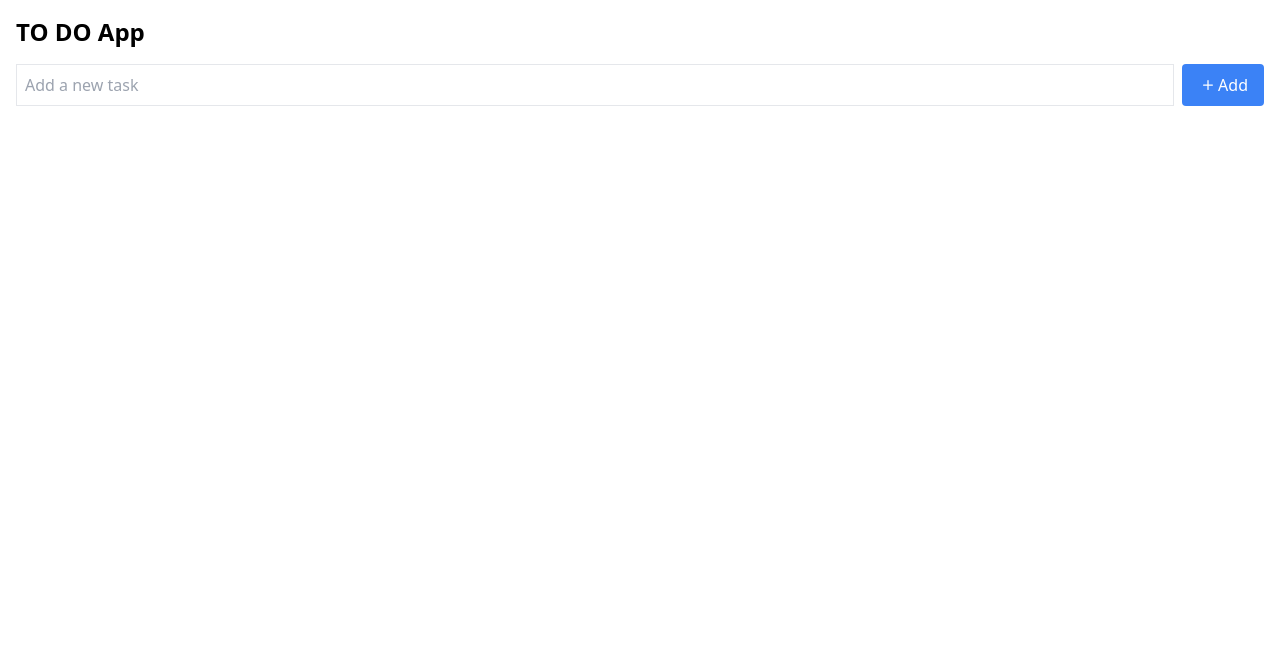
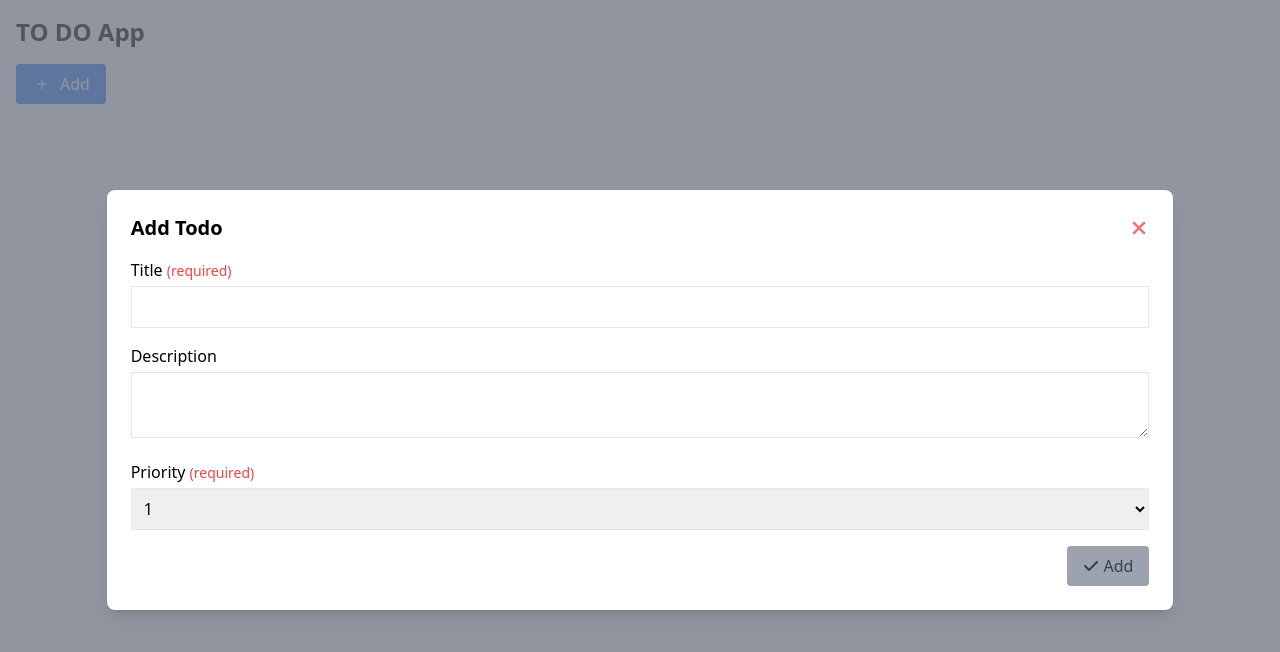
Before and after one commit to KokiMitsunaga/nin-todo, a Next.js app: page / in a window 1280 px wide. Both pictures are taken after a click on the button "Add". Shown: the top 652 px of the page. Built offline with nearby package versions, Linux system fonts and the light colour scheme.

Commit message:
addボタン押下時の挙動変更、Modalの作成

```diff
--- /dev/null
+++ b/app/components/Modal.tsx
@@ -0,0 +1,102 @@
+import React, { useState } from "react";
+import { FaCheck, FaXmark } from "react-icons/fa6";
+
+interface ModalProps {
+  isOpen: boolean;
+  onClose: () => void;
+  onAddTodo: (title: string, description: string, priority: number) => void;
+}
+
+const Modal = ({ isOpen, onClose, onAddTodo }: ModalProps) => {
+  const [title, setTitle] = useState("");
+  const [description, setDescription] = useState("");
+  const [priority, setPriority] = useState(1);
+
+  const handleAddClick = () => {
+    if (title.trim() && priority >= 1 && priority <= 4) {
+      onAddTodo(title, description, priority);
+      resetForm();
+      onClose();
+    }
+  };
+
+  const handleClose = () => {
+    resetForm();
+    onClose();
+  };
+
+  const resetForm = () => {
+    setTitle("");
+    setDescription("");
+    setPriority(1);
+  };
+
+  const isFormValid = title.trim() !== "" && priority >= 1 && priority <= 4;
+
+  if (!isOpen) return null;
+
+  return (
+    <div className="fixed inset-0 bg-gray-500 bg-opacity-75 flex justify-center items-center">
+      <div className="bg-white p-6 rounded-lg shadow-lg w-10/12">
+        <div className="flex justify-between items-center mb-4">
+          <h2 className="text-xl font-semibold">Add Todo</h2>
+          <button onClick={handleClose} className="text-red-400">
+            <FaXmark size={20} />
+          </button>
+        </div>
+        <div className="mb-4">
+          <label className="block mb-1">
+            Title <span className="text-red-500 text-sm">(required)</span>
+          </label>
+          <input
+            type="text"
+            value={title}
+            onChange={(e) => setTitle(e.target.value)}
+            className="border p-2 w-full"
+            required
+          />
+        </div>
+        <div className="mb-4">
+          <label className="block mb-1">Description</label>
+          <textarea
+            value={description}
+            onChange={(e) => setDescription(e.target.value)}
+            className="border p-2 w-full"
+          />
+        </div>
+        <div className="mb-4">
+          <label className="block mb-1">
+            Priority <span className="text-red-500 text-sm">(required)</span>
+          </label>
+          <select
+            value={priority}
+            onChange={(e) => setPriority(Number(e.target.value))}
+            className="border p-2 w-full"
+            required
+          >
+            <option value={1}>1</option>
+            <option value={2}>2</option>
+            <option value={3}>3</option>
+            <option value={4}>4</option>
+          </select>
+        </div>
+        <div className="flex justify-end">
+          <button
+            onClick={handleAddClick}
+            disabled={!isFormValid}
+            className={`px-4 py-2 rounded flex items-center ${
+              isFormValid
+                ? "bg-blue-500 text-white"
+                : "bg-gray-400 text-gray-700 cursor-not-allowed"
+            }`}
+          >
+            <FaCheck size={16} />
+            <span className="ml-1">Add</span>
+          </button>
+        </div>
+      </div>
+    </div>
+  );
+};
+
+export default Modal;
--- a/app/components/TodoButton.tsx
+++ b/app/components/TodoButton.tsx
@@ -1,17 +1,17 @@
 import { IoIosAdd } from "react-icons/io";
 
 interface TodoButtonProps {
-  addTodo: () => void;
+  onOpenModal: () => void;
 }
 
-const TodoButton = ({ addTodo }: TodoButtonProps) => {
+const TodoButton = ({ onOpenModal }: TodoButtonProps) => {
   return (
     <button
-      onClick={addTodo}
+      onClick={onOpenModal}
       className="bg-blue-500 text-white px-4 py-2 rounded flex items-center"
     >
       <IoIosAdd size={20} />
-      <span>Add</span>
+      <span className="ml-2">Add</span>
     </button>
   );
 };
--- a/app/components/TodoList.tsx
+++ b/app/components/TodoList.tsx
@@ -4,8 +4,8 @@ import { useState } from "react";
 import { FaCheck, FaXmark } from "react-icons/fa6";
 
 interface TodoListProps {
-  todos: string[];
-  updateTodo: (index: number, newTodo: string) => void;
+  todos: { title: string; description: string; priority: number }[];
+  updateTodo: (index: number, title: string) => void;
   removeTodo: (index: number) => void;
 }
 
@@ -15,7 +15,7 @@ const TodoList = ({ todos, updateTodo, removeTodo }: TodoListProps) => {
 
   const handleEditClick = (index: number) => {
     setEditIndex(index);
-    setEditValue(todos[index]);
+    setEditValue(todos[index].title);
   };
 
   const handleSaveClick = () => {
@@ -58,7 +58,7 @@ const TodoList = ({ todos, updateTodo, removeTodo }: TodoListProps) => {
             </div>
           ) : (
             <>
-              <span className="flex-grow">{todo}</span>
+              <span className="flex-grow">{todo.title}</span>
               <EditButton onClick={() => handleEditClick(index)} />
               <RemoveButton onClick={() => removeTodo(index)} />
             </>
--- a/app/page.tsx
+++ b/app/page.tsx
@@ -2,13 +2,15 @@
 
 import { useState, useEffect } from "react";
 import Title from "./components/Title";
-import TodoInput from "./components/TodoInput";
 import TodoButton from "./components/TodoButton";
 import TodoList from "./components/TodoList";
+import Modal from "./components/Modal";
 
 const TodoPage = () => {
-  const [todos, setTodos] = useState<string[]>([]);
-  const [newTodo, setNewTodo] = useState("");
+  const [todos, setTodos] = useState<
+    { title: string; description: string; priority: number }[]
+  >([]);
+  const [modalOpen, setModalOpen] = useState(false);
 
   useEffect(() => {
     const savedTodos = localStorage.getItem("todos");
@@ -21,30 +23,33 @@ const TodoPage = () => {
     localStorage.setItem("todos", JSON.stringify(todos));
   }, [todos]);
 
-  const addTodo = () => {
-    if (newTodo.trim() === "") return;
-    setTodos([...todos, newTodo]);
-    setNewTodo("");
+  const addTodo = (title: string, description: string, priority: number) => {
+    setTodos([...todos, { title, description, priority }]);
+  };
+
+  const updateTodo = (index: number, title: string) => {
+    const updatedTodos = todos.map((todo, i) =>
+      i === index ? { ...todo, title } : todo
+    );
+    setTodos(updatedTodos);
   };
 
   const removeTodo = (index: number) => {
     setTodos(todos.filter((_, i) => i !== index));
   };
 
-  const updateTodo = (index: number, newTodo: string) => {
-    const updatedTodos = [...todos];
-    updatedTodos[index] = newTodo;
-    setTodos(updatedTodos);
-  };
-
   return (
     <div className="container mx-auto p-4">
       <Title />
       <div className="mb-4 flex">
-        <TodoInput newTodo={newTodo} setNewTodo={setNewTodo} />
-        <TodoButton addTodo={addTodo} />
+        <TodoButton onOpenModal={() => setModalOpen(true)} />
       </div>
       <TodoList todos={todos} updateTodo={updateTodo} removeTodo={removeTodo} />
+      <Modal
+        isOpen={modalOpen}
+        onClose={() => setModalOpen(false)}
+        onAddTodo={addTodo}
+      />
     </div>
   );
 };
```
